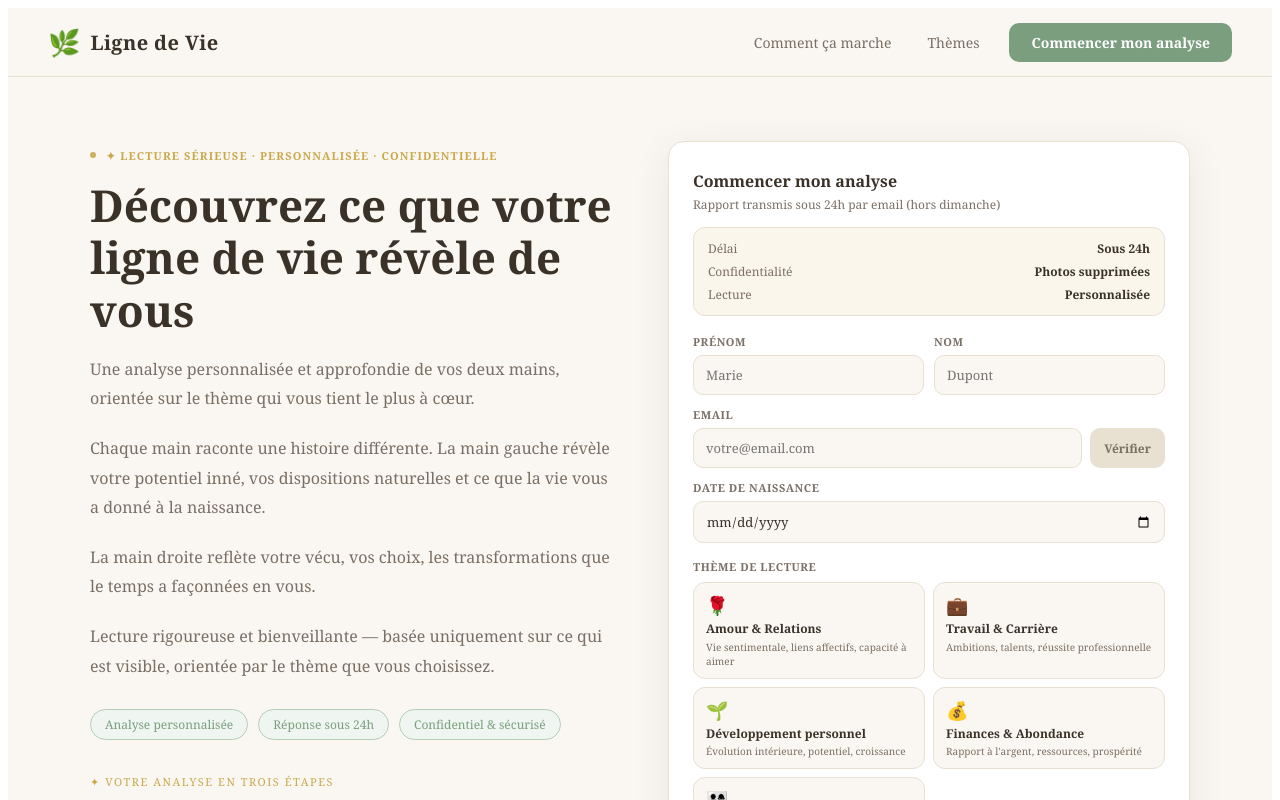
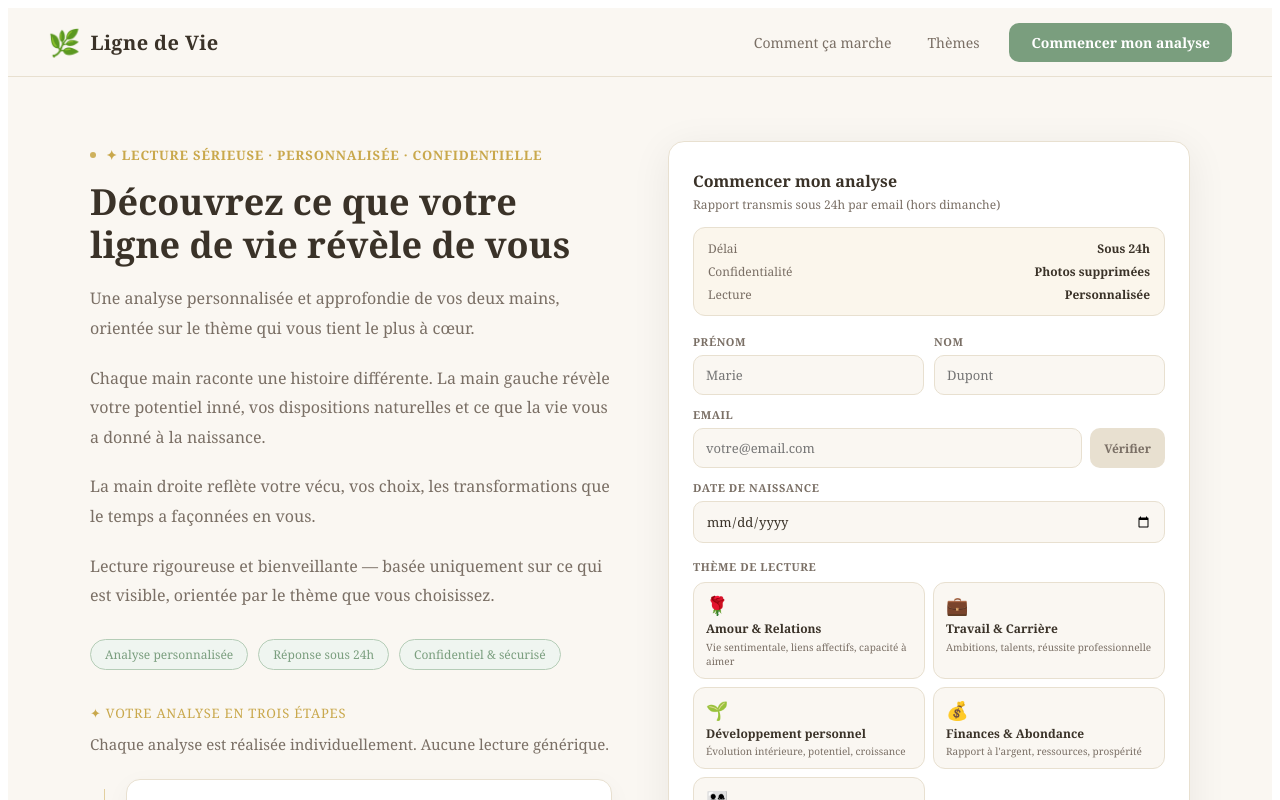
Before and after one commit to Pelleas6/palm-mvp, a Next.js app: page / in a window 1280 px wide. Shown: the top 800 px of the page. Built offline with nearby package versions, Linux system fonts and the light colour scheme.

Commit message:
Update page.js

```diff
--- a/app/page.js
+++ b/app/page.js
@@ -202,11 +202,11 @@ export default function Home() {
 
         {/* Colonne gauche */}
         <div style={{ minWidth:0, overflowWrap:"break-word" }}>
-          <div style={{ display:"inline-flex", alignItems:"center", gap:10, fontSize:11, fontWeight:700, color:theme.gold, letterSpacing:"0.1em", textTransform:"uppercase", marginBottom:16 }}>
+          <div style={{ display:"inline-flex", alignItems:"center", gap:10, fontSize:13, fontWeight:700, color:theme.gold, letterSpacing:"0.06em", textTransform:"uppercase", marginBottom:16 }}>
             <span style={{ width:6, height:6, borderRadius:6, backgroundColor:theme.gold, opacity:0.9 }} />
             ✦ Lecture sérieuse · personnalisée · confidentielle
           </div>
-          <h1 style={{ fontSize:44, fontWeight:700, color:theme.text, lineHeight:1.2, margin:"0 0 18px" }}>Découvrez ce que votre ligne de vie révèle de vous</h1>
+          <h1 style={{ fontSize:36, fontWeight:700, color:theme.text, lineHeight:1.2, margin:"0 0 18px" }}>Découvrez ce que votre ligne de vie révèle de vous</h1>
           <p style={{ fontSize:16, color:theme.textLight, lineHeight:1.85, margin:"0 0 20px" }}>Une analyse personnalisée et approfondie de vos deux mains, orientée sur le thème qui vous tient le plus à cœur.</p>
           <p style={{ fontSize:16, color:theme.textLight, lineHeight:1.85, margin:"0 0 20px" }}>Chaque main raconte une histoire différente. La main gauche révèle votre potentiel inné, vos dispositions naturelles et ce que la vie vous a donné à la naissance.</p>
           <p style={{ fontSize:16, color:theme.textLight, lineHeight:1.85, margin:"0 0 20px" }}>La main droite reflète votre vécu, vos choix, les transformations que le temps a façonnées en vous.</p>
@@ -219,7 +219,7 @@ export default function Home() {
 
           <div id="comment" style={{ marginTop:10 }}>
             <div style={{ marginBottom:22 }}>
-              <div style={{ fontSize:11, letterSpacing:"0.14em", textTransform:"uppercase", color:theme.gold, marginBottom:10 }}>✦ Votre analyse en trois étapes</div>
+              <div style={{ fontSize:13, letterSpacing:"0.06em", textTransform:"uppercase", color:theme.gold, marginBottom:10 }}>✦ Votre analyse en trois étapes</div>
               <div style={{ fontSize:15, color:theme.textLight, lineHeight:1.7, maxWidth:520 }}>Chaque analyse est réalisée individuellement. Aucune lecture générique.</div>
             </div>
             <div style={{ position:"relative", paddingLeft:36, display:"flex", flexDirection:"column", gap:22 }}>
```
